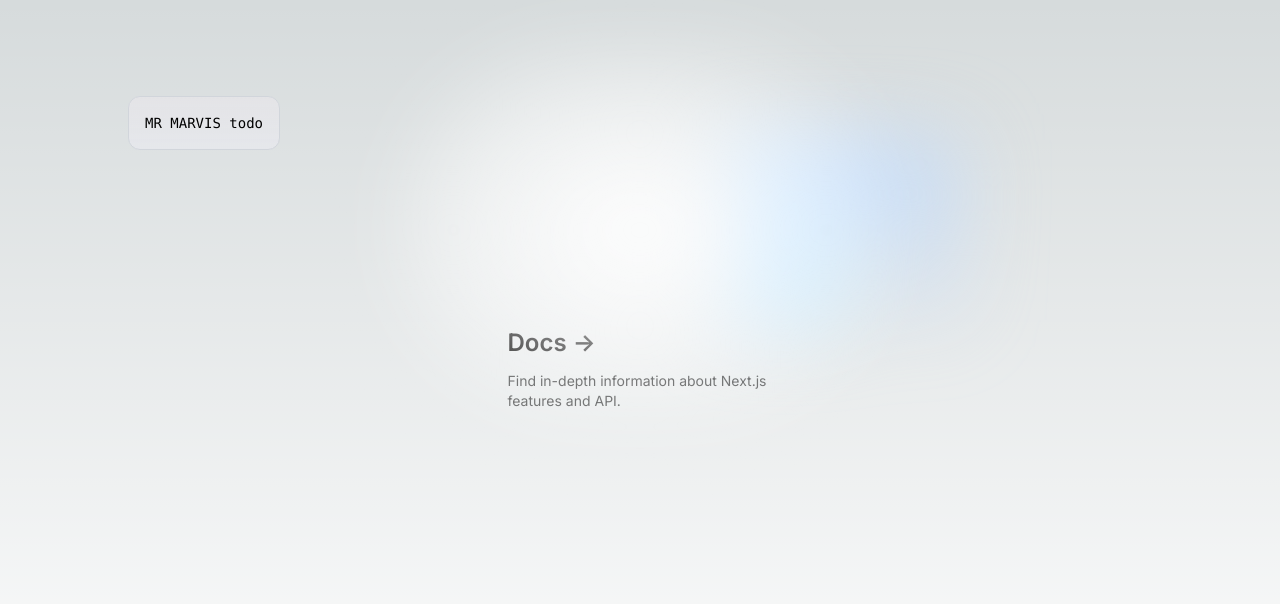
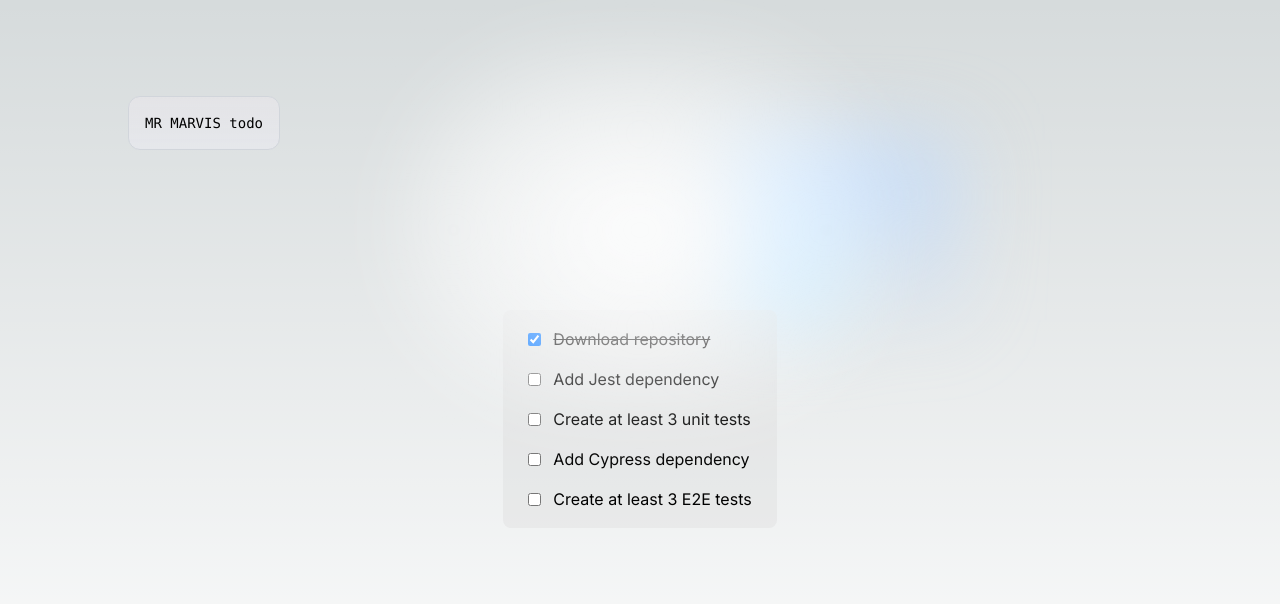
Before and after one commit to Mister-Marvis/qa-engineer-case, a Next.js app: page / in a window 1280 px wide. Shown: the top 604 px of the page. Built offline with nearby package versions, Linux system fonts and the light colour scheme.

Commit message:
Render initial todos.

```diff
--- /dev/null
+++ b/components/TodoList.tsx
@@ -0,0 +1,53 @@
+import { Dispatch, FunctionComponent, SetStateAction } from "react";
+import { TodoItem } from "@/types/todo";
+
+interface ListItemProps {
+  item: TodoItem;
+  setTodoItems: Dispatch<SetStateAction<TodoItem[] | undefined>>;
+  index: number;
+}
+
+const ListItem: FunctionComponent<ListItemProps> = ({
+  item: { done, text },
+  setTodoItems,
+  index,
+}) => {
+  return (
+    <label className="flex items-center cursor-pointer">
+      <input defaultChecked={done} type="checkbox" className="mr-3" />
+      <span className={done ? "line-through" : ""}>{text}</span>
+    </label>
+  );
+};
+
+interface TodoListProps {
+  todoItems: TodoItem[];
+  setTodoItems: Dispatch<SetStateAction<TodoItem[] | undefined>>;
+}
+
+const TodoList: FunctionComponent<TodoListProps> = ({
+  todoItems,
+  setTodoItems,
+}) => {
+  return (
+    <div className="group rounded-lg border border-transparent px-6 py-4 transition-colors bg-neutral-300/30 dark:bg-neutral-800/30">
+      {todoItems.length === 0 && (
+        <span className="opacity-50">No items in list</span>
+      )}
+      {todoItems.length > 0 && (
+        <div className="space-y-4">
+          {todoItems.map((item, index) => (
+            <ListItem
+              key={index}
+              index={index}
+              item={item}
+              setTodoItems={setTodoItems}
+            />
+          ))}
+        </div>
+      )}
+    </div>
+  );
+};
+
+export default TodoList;
--- a/components/todo.tsx
+++ /dev/null
@@ -1,24 +0,0 @@
-import {FunctionComponent} from "react";
-
-const Todo: FunctionComponent = () => {
-    return (
-        <a
-            href="https://nextjs.org/docs?utm_source=create-next-app&utm_medium=default-template-tw&utm_campaign=create-next-app"
-            className="group rounded-lg border border-transparent px-5 py-4 transition-colors hover:border-gray-300 hover:bg-gray-100 hover:dark:border-neutral-700 hover:dark:bg-neutral-800/30"
-            target="_blank"
-            rel="noopener noreferrer"
-        >
-            <h2 className='mb-3 text-2xl font-semibold'>
-                Docs{' '}
-                <span className="inline-block transition-transform group-hover:translate-x-1 motion-reduce:transform-none">
-              -&gt;
-            </span>
-            </h2>
-            <p className={`m-0 max-w-[30ch] text-sm opacity-50`}>
-                Find in-depth information about Next.js features and API.
-            </p>
-        </a>
-    )
-}
-
-export default Todo
--- a/package.json
+++ b/package.json
@@ -20,6 +20,7 @@
     "postcss": "8.4.23",
     "react": "18.2.0",
     "react-dom": "18.2.0",
+    "react-use": "^17.4.0",
     "tailwindcss": "3.3.2",
     "typescript": "5.0.4"
   },
--- a/pages/api/hello.ts
+++ /dev/null
@@ -1,13 +0,0 @@
-// Next.js API route support: https://nextjs.org/docs/api-routes/introduction
-import type { NextApiRequest, NextApiResponse } from 'next'
-
-type Data = {
-  name: string
-}
-
-export default function handler(
-  req: NextApiRequest,
-  res: NextApiResponse<Data>
-) {
-  res.status(200).json({ name: 'John Doe' })
-}
--- a/pages/index.tsx
+++ b/pages/index.tsx
@@ -1,20 +1,29 @@
-import { Inter } from 'next/font/google'
-import Todo from "@/components/todo";
+import { Inter } from "next/font/google";
+import TodoList from "@/components/TodoList";
+import { useLocalStorage } from "react-use";
+import { initial } from "@/util/todo";
 
-const inter = Inter({ subsets: ['latin'] })
+const inter = Inter({ subsets: ["latin"] });
 
 export default function Home() {
+  const [todoItems, setTodoItems] = useLocalStorage("todo", initial);
+
   return (
-    <main className={`flex min-h-screen flex-col items-center p-24 gap-12 lg:gap-20 ${inter.className}`}>
+    <main
+      className={`flex min-h-screen flex-col items-center p-24 gap-12 lg:gap-20 ${inter.className}`}
+    >
       <div className="z-10 w-full max-w-5xl items-center justify-between font-mono text-sm lg:flex">
         <p className="fixed left-0 top-0 flex w-full justify-center border-b border-gray-300 bg-gradient-to-b from-zinc-200 pb-6 pt-8 backdrop-blur-2xl dark:border-neutral-800 dark:bg-zinc-800/30 dark:from-inherit lg:static lg:w-auto  lg:rounded-xl lg:border lg:bg-gray-200 lg:p-4 lg:dark:bg-zinc-800/30">
           MR MARVIS todo
         </p>
       </div>
-      <div className="relative flex place-items-center before:absolute before:h-[300px] before:w-[480px] before:-translate-x-1/2 before:rounded-full before:bg-gradient-radial before:from-white before:to-transparent before:blur-2xl before:content-[''] after:absolute after:-z-20 after:h-[180px] after:w-[240px] after:translate-x-1/3 after:bg-gradient-conic after:from-sky-200 after:via-blue-200 after:blur-2xl after:content-[''] before:dark:bg-gradient-to-br before:dark:from-transparent before:dark:to-blue-700/10 after:dark:from-sky-900 after:dark:via-[#0141ff]/40 before:lg:h-[360px]" aria-hidden='true' />
+      <div
+        className="relative flex place-items-center before:absolute before:h-[300px] before:w-[480px] before:-translate-x-1/2 before:rounded-full before:bg-gradient-radial before:from-white before:to-transparent before:blur-2xl before:content-[''] after:absolute after:-z-20 after:h-[180px] after:w-[240px] after:translate-x-1/3 after:bg-gradient-conic after:from-sky-200 after:via-blue-200 after:blur-2xl after:content-[''] before:dark:bg-gradient-to-br before:dark:from-transparent before:dark:to-blue-700/10 after:dark:from-sky-900 after:dark:via-[#0141ff]/40 before:lg:h-[360px]"
+        aria-hidden="true"
+      />
       <div className="grid">
-            <Todo />
+        <TodoList setTodoItems={setTodoItems} todoItems={todoItems || []} />
       </div>
     </main>
-  )
+  );
 }
--- /dev/null
+++ b/types/todo.ts
@@ -0,0 +1,4 @@
+export type TodoItem = {
+  done: boolean;
+  text: string;
+};
--- /dev/null
+++ b/util/todo.ts
@@ -0,0 +1,24 @@
+import { TodoItem } from "@/types/todo";
+
+export const initial: TodoItem[] = [
+  {
+    done: true,
+    text: "Download repository",
+  },
+  {
+    done: false,
+    text: "Add Jest dependency",
+  },
+  {
+    done: false,
+    text: "Create at least 3 unit tests",
+  },
+  {
+    done: false,
+    text: "Add Cypress dependency",
+  },
+  {
+    done: false,
+    text: "Create at least 3 E2E tests",
+  },
+];
```
Also changed, not shown: 1 other file (tests, documents, lock files or other folders).
